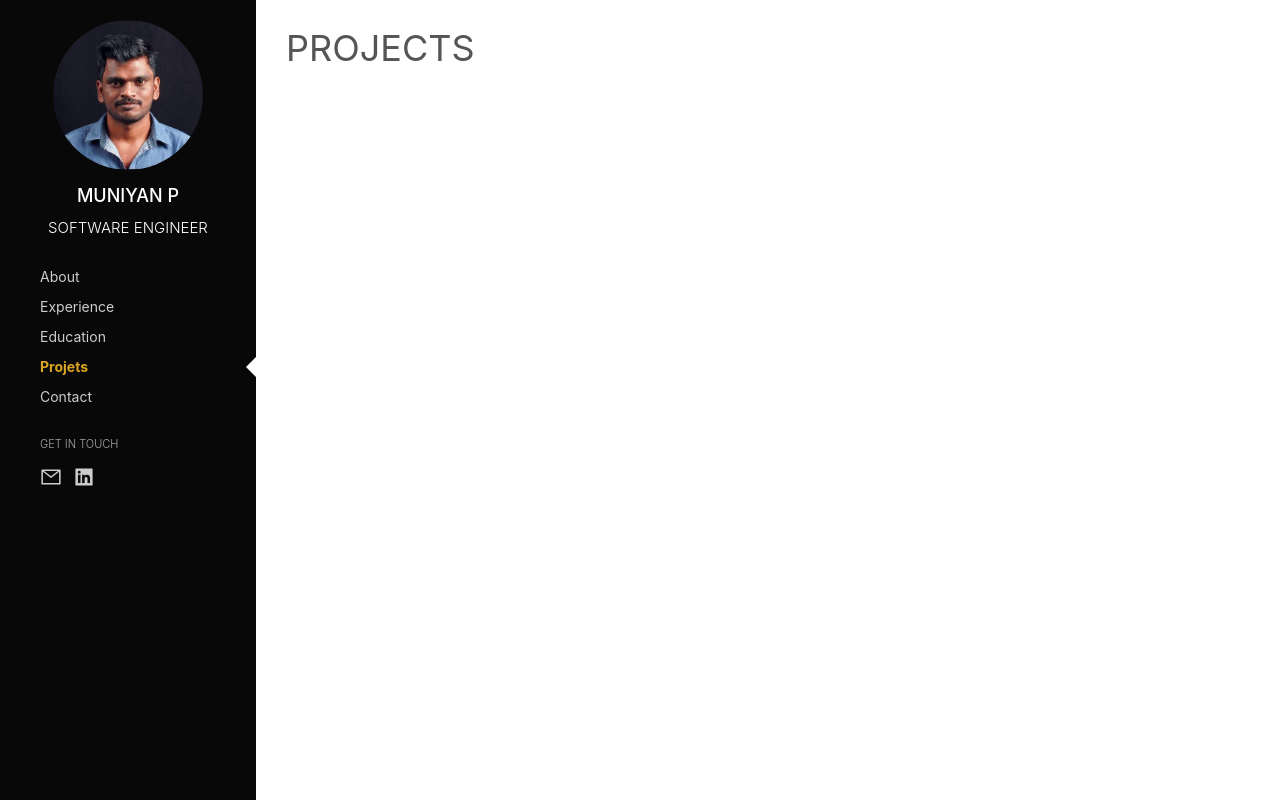
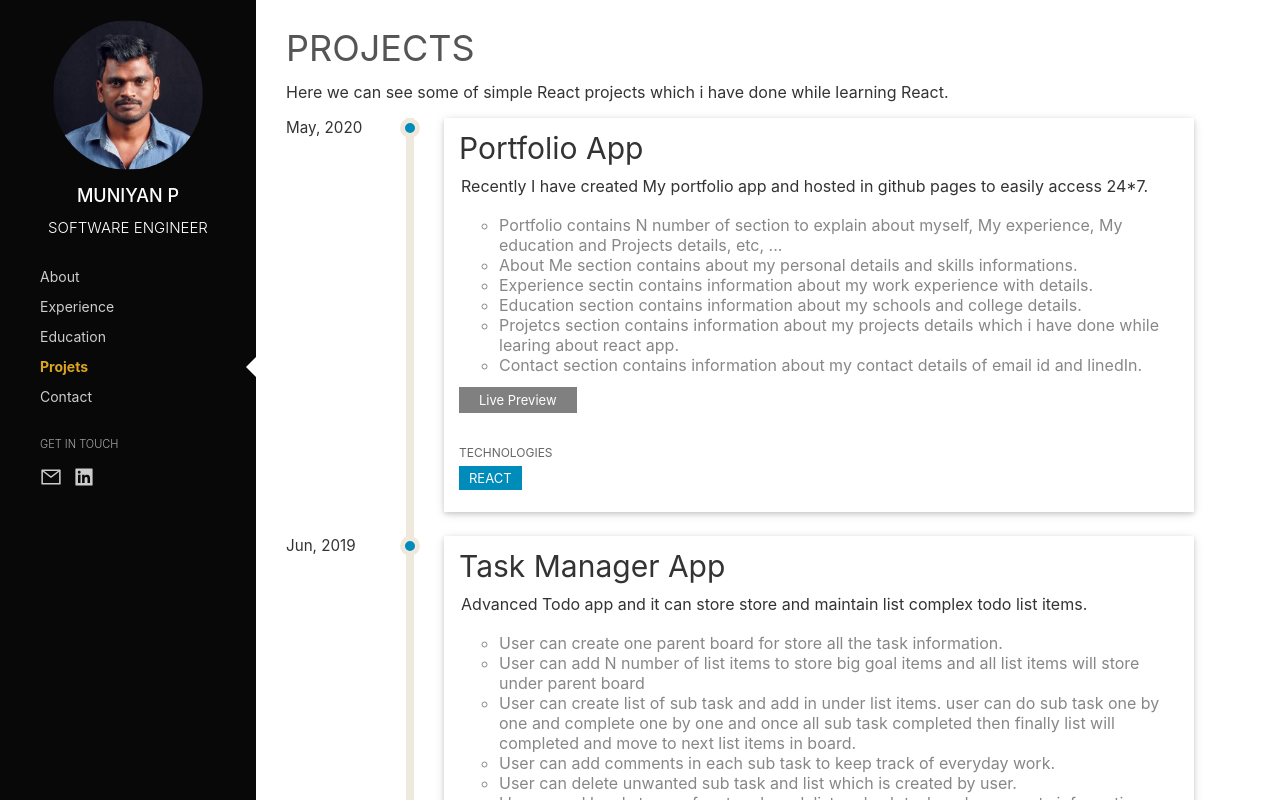
Before and after one commit to Muniyan/portfolio, a React (Create React App) app: page /projects in a window 1280 px wide. Built offline with nearby package versions, Linux system fonts and the light colour scheme; the HTML template or start-up script is replaced by a standard one.

Commit message:
initial commit

```diff
--- a/src/App.css
+++ b/src/App.css
@@ -610,3 +610,19 @@
   font-size: 12px;
   color: #daa520;
 }
+
+.projects-preview {
+  float: left;
+  color: #fff;
+  display: block;
+  font-size: 13px;
+  margin-top: 10px;
+  padding: 5px 20px;
+  text-decoration: none;
+  background-color: #808080;
+  /* background-color: #008cba; */
+}
+
+.projects-preview:hover {
+  text-decoration: underline;
+}
--- a/src/App.js
+++ b/src/App.js
@@ -1,6 +1,6 @@
 import React, { Component } from 'react';
 import './App.css';
-import { Route, Switch, Redirect } from 'react-router-dom';
+import { Route, Switch } from 'react-router-dom';
 import About from './component/about';
 import Contact from './component/contact';
 import Sidebar from './component/sidebar';
--- a/src/component/projects.js
+++ b/src/component/projects.js
@@ -12,6 +12,82 @@ class Projects extends Component {
             <div className="portfolio-inner">
                 <div className="portfolio-parent">
                     <div className="portfolio-title">{ProjectsData.title}</div>
+                    <p>{ProjectsData.description}</p>
+                    <div className="portfolio-timeline-section">
+                        {
+                            ProjectsData.items.map(function (d, idx) {
+                                return (
+                                    <ul className="portfolio-timeline">
+                                        <li className="portfolio-work">
+
+                                            <span className="portfolio-date">{d.timeline}</span>
+
+                                            <span className="portfolio-circle"></span>
+
+                                            <div className="education-parent">
+                                                <div className="education-table">
+                                                    {d.title ?
+                                                        <div className="education-row">
+                                                            <div className="education-cell">
+                                                                <div className="portfolio-timeline-title">{d.title}</div>
+                                                            </div>
+                                                        </div> : ""
+                                                    }
+
+                                                    <div className="education-row">
+                                                        <div className="education-cell">
+                                                            <div className="portfolio-content">{d.description}</div>
+                                                        </div>
+                                                    </div>
+
+                                                    {d.ulist ?
+                                                        <div className="education-row">
+                                                            <div className="education-cell">
+                                                                <ul className="portfolio-list">
+                                                                    {d.ulist.map(function (l, lidx) {
+                                                                        return (
+                                                                            <li>{l}</li>
+                                                                        )
+                                                                    })}
+                                                                </ul>
+                                                            </div>
+                                                        </div> : ""
+                                                    }
+
+                                                    <div className="education-row">
+                                                        <div className="education-cell">
+                                                            <a className="projects-preview" href={d.preview.url} rel="noopener noreferrer" target="_blank">
+                                                                Live Preview
+                                                            </a>
+                                                        </div>
+                                                    </div>
+
+                                                    {d.technologies ?
+                                                        <div className="education-row">
+                                                            <div className="education-cell">
+                                                                <div className="portfolio-technologies-header">
+                                                                    <div className="portfolio-technologies-title">technologies</div>
+                                                                    <ul className="portfolio-technologies-content">
+                                                                        {d.technologies.map(function (l, lidx) {
+                                                                            return (
+                                                                                <li className="portfolio-technologies-items">
+                                                                                    <a href={l.url} rel="noopener noreferrer" target="_blank">{l.title}</a>
+                                                                                </li>
+                                                                            )
+                                                                        })}
+                                                                    </ul>
+                                                                </div>
+                                                            </div>
+                                                        </div> : ""
+                                                    }
+                                                </div>
+                                            </div>
+                                        </li>
+                                    </ul>
+                                )
+                            })
+                        }
+                    </div>
                 </div>
             </div>
         );
--- a/src/data/about.json
+++ b/src/data/about.json
@@ -25,7 +25,7 @@
         "description": "I'm an independent teamworker strong in research and coding. My areas of expertise are bioinformatics, genetics, and computer science. Below are highlights of my technical skills:",
         "skills": [
             {
-                "key": "/Html/Css/Js/Jquery",
+                "key": "Html/Css/Js",
                 "value": "70%"
             },
             {
@@ -37,10 +37,6 @@
                 "value": "50%"
             },
             {
-                "key": "Spring Boot",
-                "value": "50%"
-            },
-            {
                 "key": "Data Structures and Algorithms",
                 "value": "70%"
             }
--- a/src/data/projects.json
+++ b/src/data/projects.json
@@ -1,3 +1,73 @@
 {
-    "title": "Projects"
+    "title": "Projects",
+    "description": "Here we can see some of simple React projects which i have done while learning React.",
+    "items": [
+        {
+            "title": "Portfolio App",
+            "description": "Recently I have created My portfolio app and hosted in github pages to easily access 24*7.",
+            "ulist": [
+                "Portfolio contains N number of section to explain about myself, My experience, My education and Projects details, etc, ...",
+                "About Me section contains about my personal details and skills informations.",
+                "Experience sectin contains information about my work experience with details.",
+                "Education section contains information about my schools and college details.",
+                "Projetcs section contains information about my projects details which i have done while learing about react app.",
+                "Contact section contains information about my contact details of email id and linedIn."
+            ],
+            "technologies": [
+                {
+                    "title": "React",
+                    "url": "https://reactjs.org/"
+                }
+            ],
+            "preview": {
+                "name": "My Portfolio",
+                "url": "https://muniyan.github.io/portfolio/"
+            },
+            "timeline": "May, 2020"
+        },
+        {
+            "title": "Task Manager App",
+            "description": "Advanced Todo app and it can store store and maintain list complex todo list items.",
+            "ulist": [
+                "User can create one parent board for store all the task information.",
+                "User can add N number of list items to store big goal items and all list items will store under parent board",
+                "User can create list of sub task and add in under list items. user can do sub task one by one and complete one by one and once all sub task completed then finally list will completed and move to next list items in board.",
+                "User can add comments in each sub task to keep track of everyday work.",
+                "User can delete unwanted sub task and list which is created by user.",
+                "I have used local storage for store board, list and sub task and comments information."
+            ],
+            "technologies": [
+                {
+                    "title": "React",
+                    "url": "https://reactjs.org/"
+                }
+            ],
+            "preview": {
+                "name": "Task Manager App",
+                "url": "https://muniyan.github.io/task/"
+            },
+            "timeline": "Jun, 2019"
+        },
+        {
+            "title": "Todo App",
+            "description": "User can add and manage list of todo items and it will help to keep track items status and complete on time.",
+            "ulist": [
+                "User can add items to track and manage in future.",
+                "User can edit existing items name to correct their mistakes.",
+                "User can delete existing items which is not required.",
+                "User can mark items is completed and user can concentrate next items in the list."
+            ],
+            "technologies": [
+                {
+                    "title": "React",
+                    "url": "https://reactjs.org/"
+                }
+            ],
+            "preview": {
+                "name": "Todo App",
+                "url": "https://muniyan.github.io/todo/"
+            },
+            "timeline": "Feb, 2019"
+        }
+    ]
 }
```
